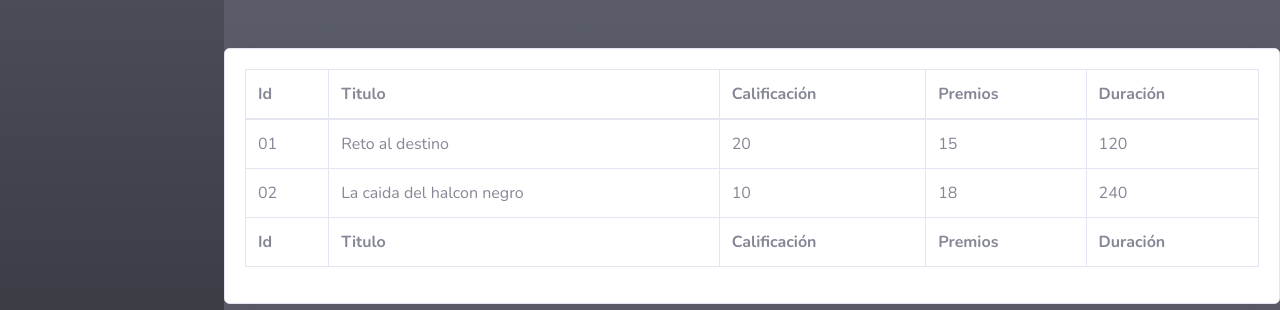
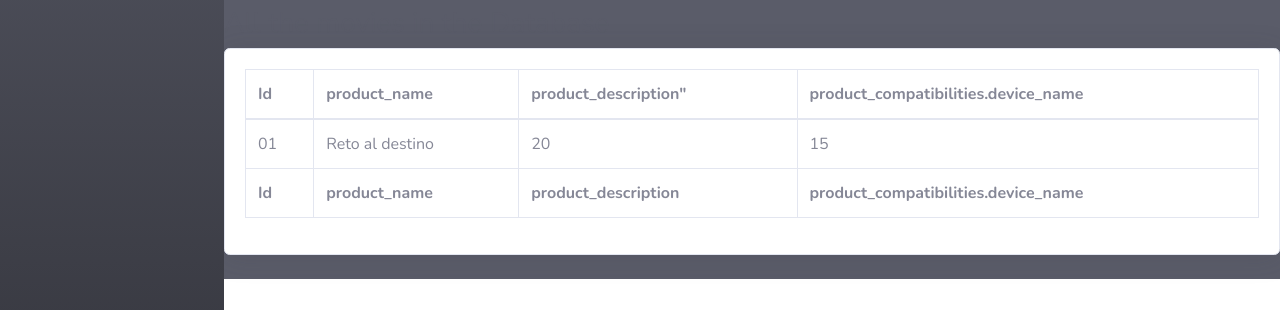
Before and after one commit to FranchuXOXO/grupo_8_Techouse_dashboard, a React (Create React App) app: page / in a window 1280 px wide. Shown: the part 418-728 px from the top of the page. Built offline with nearby package versions, Linux system fonts and the light colour scheme; no server answers.

Commit message:
Pensando la logica de la tabla de productos

```diff
--- a/src/components/Movie.js
+++ b/src/components/Movie.js
@@ -16,35 +16,26 @@ function Movie(){
 									<thead>
 										<tr>
                                             <th>Id</th>
-                                            <th>Titulo</th>
-                                            <th>Calificación</th>
-                                            <th>Premios</th>
-                                            <th>Duración</th>
+                                            <th>product_name</th>
+                                            <th>product_description"</th>
+                                            <th>product_compatibilities.device_name</th>
 										</tr>
 									</thead>
 									<tfoot>
 										<tr>
                                             <th>Id</th>
-                                            <th>Titulo</th>
-                                            <th>Calificación</th>
-                                            <th>Premios</th>
-                                            <th>Duración</th>
+                                            <th>product_name</th>
+                                            <th>product_description</th>
+                                            <th>product_compatibilities.device_name</th>
 										</tr>
 									</tfoot>
 									<tbody>
 										<tr>
+											{/* Hay que hacer un componente para agregar filas */}
 											<td>01</td>
 											<td>Reto al destino</td>
 											<td>20</td>
                                             <td>15</td>
-											<td>120</td>
-										</tr>
-										<tr>
-											<td>02</td>
-											<td>La caida del halcon negro</td>
-											<td>10</td>
-											<td>18</td>
-											<td>240</td>
 										</tr>
 									</tbody>
 								</table>
```
